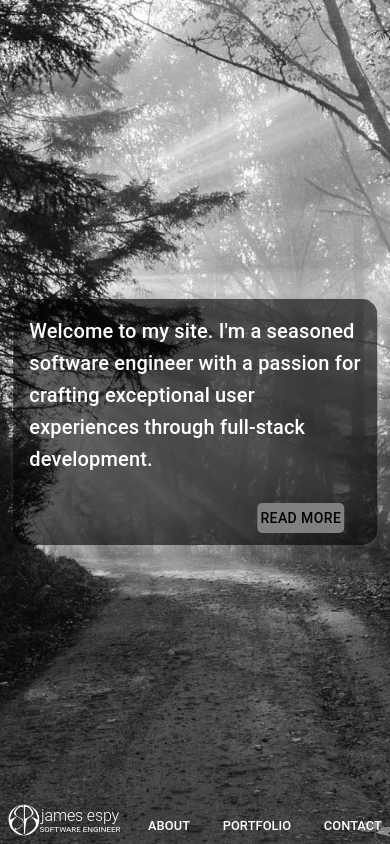
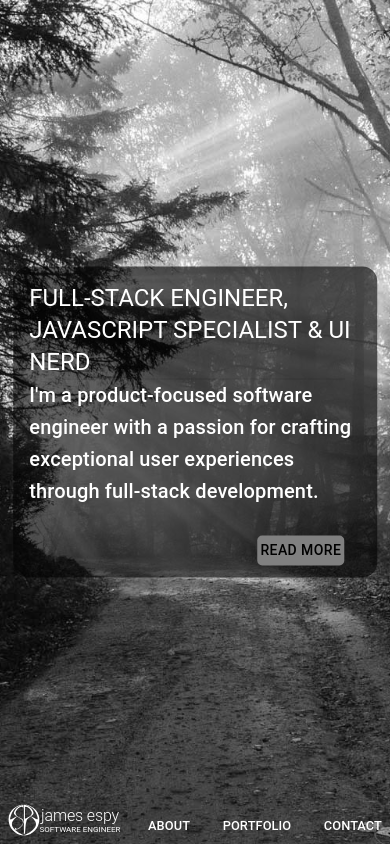
Before and after one commit to jespy2/ewd-site, a React (Create React App) app: page / in a window 390 px wide. Built offline with nearby package versions, Linux system fonts and the light colour scheme.

Commit message:
updated welcome text for small screens

```diff
--- a/src/pages/about/About.tsx
+++ b/src/pages/about/About.tsx
@@ -58,10 +58,7 @@ export const About = () => {
 				>
 					<Box className={styles.aboutInfoText}>
 						<Typography variant='h6' display='block'>
-							Welcome to the 'Hobbies' section of my portfolio site! Beyond the
-							world of coding, I'm a passionate individual with a diverse set of
-							interests that play a significant role in shaping me as a software
-							engineer.
+						Beyond the world of coding, I'm a passionate individual with a diverse set of interests that play a significant role in shaping me as a software engineer.
 						</Typography>
 						<br />
 						<br />
--- a/src/pages/home/Home.tsx
+++ b/src/pages/home/Home.tsx
@@ -99,10 +99,14 @@ export const Home = () => {
 			{screenIsSmall && !showMore && (
 				<Box className={styles.homeReadMoreContainer}>
 					<Box className={styles.homeReadMoreText}>
+					<Typography variant='h5' display='block'>
+              FULL-STACK ENGINEER,
+              <br />
+              JAVASCRIPT SPECIALIST & UI NERD
+            </Typography>
+            <Divider variant="middle" className={styles.homeInfoDivider} />
 						<Typography variant='h6' display='block'>
-							Welcome to my site. I'm a seasoned software engineer with a
-							passion for crafting exceptional user experiences through
-							full-stack development.
+            I'm a product-focused software engineer with a passion for crafting exceptional user experiences through full-stack development.
 						</Typography>
 						<br />
 						<br />
```
